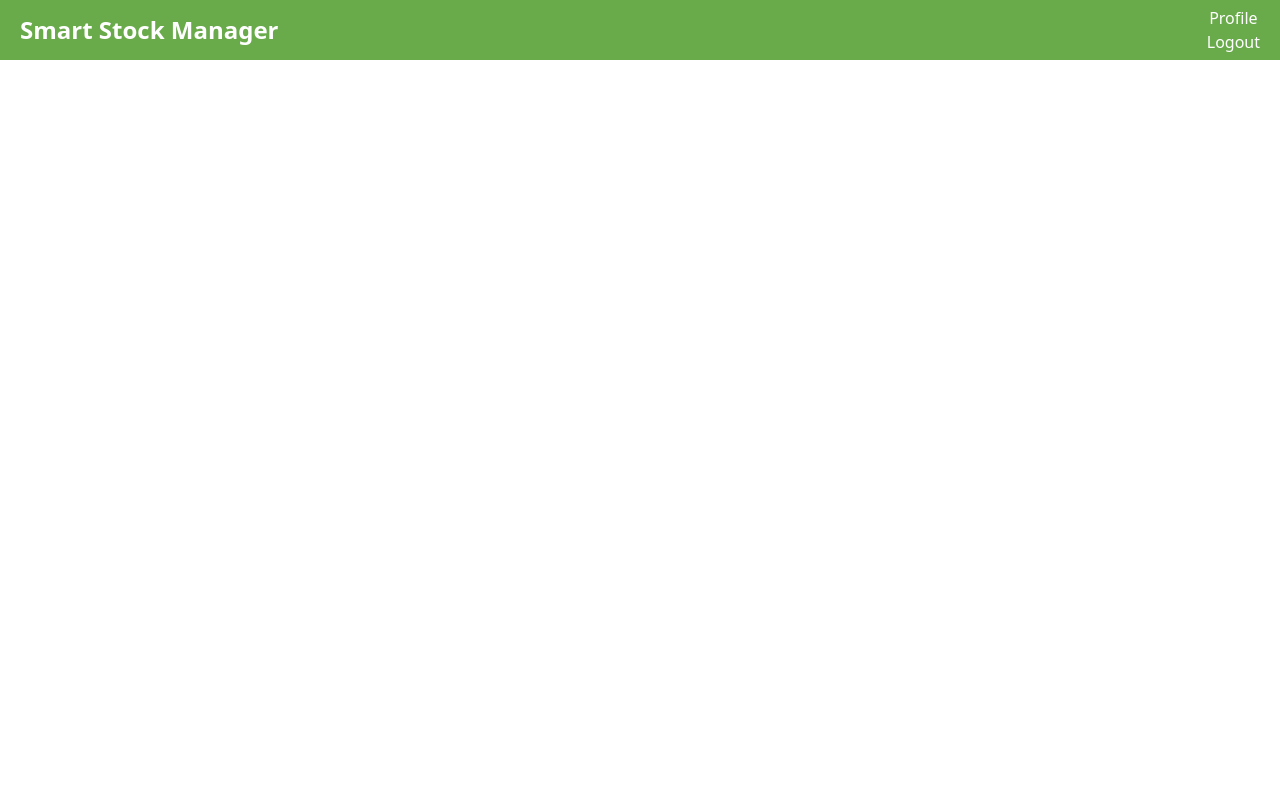
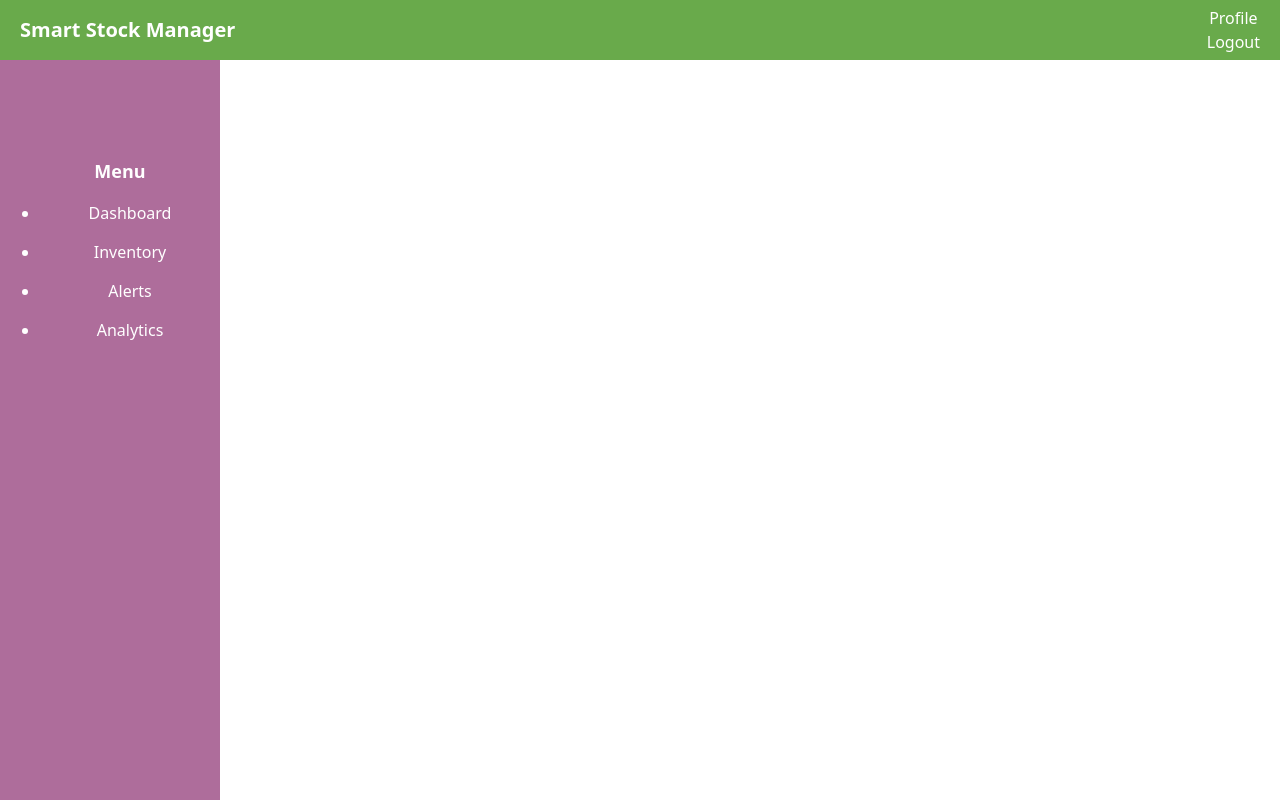
Before and after one commit to jahan60/Capstone_Frontend, a React (Vite) app: page / in a window 1280 px wide. Built offline with nearby package versions, Linux system fonts and the light colour scheme.

Commit message:
added sidebar component and styling

```diff
--- a/src/components/Sidebar.jsx
+++ b/src/components/Sidebar.jsx
@@ -1,5 +1,29 @@
+import React from "react";
+import "../styles/sidebar.css";
+import { Link } from "react-router-dom";
 
 
-export default function Sidebar(){
+ function Sidebar(){
+    return(
+        <div className="sidebar">
+            <h3 className ="sidebar_title">Menu</h3>
 
+            <ul className="sidebar_menu">
+                <li><Link to="/">Dashboard</Link></li>
+                <li><Link to="/Inventory">Inventory</Link></li>
+                <li><Link to="/alerts">Alerts</Link></li>
+                <li><Link to="/analytics">Analytics</Link></li>
+
+
+
+
+
+            </ul>
+
+
+
+        </div>
+    )
 }
+
+export default Sidebar;
--- a/src/styles/navbar.css
+++ b/src/styles/navbar.css
@@ -13,12 +13,12 @@
 }
 
 
-.nav-title {
+.nav_title {
   font-size: 20px;
   font-weight: bold;
 }
 
-.nav-links span {
+.nav_links span {
   margin-left: 20px;
   cursor: pointer;
 }
--- a/src/styles/sidebar.css
+++ b/src/styles/sidebar.css
@@ -0,0 +1,36 @@
+.sidebar{
+    width: 220px;
+    background: #8b2e70b2;
+    color: white;
+    height: 100vh;
+    padding-top: 80px;
+    margin-top: 60px;
+    position:fixed;
+    top: 0;
+    left: 0;
+}
+
+.sidebar_title{
+    font-size: 18px;
+    margin-left: 20px;
+    margin-bottom: 10px;
+}
+
+sidebar_menu{
+    list-style: none;
+    padding-left: none;
+}
+
+.sidebar_menu li{
+    margin: 15px 0;
+
+}
+.sidebar_menu a{
+    color: white;
+    text-decoration:  none;
+    font-size: 16px;
+}
+
+.sidebar_menu a:hover{
+ color: #8ab4f8
+}
```
